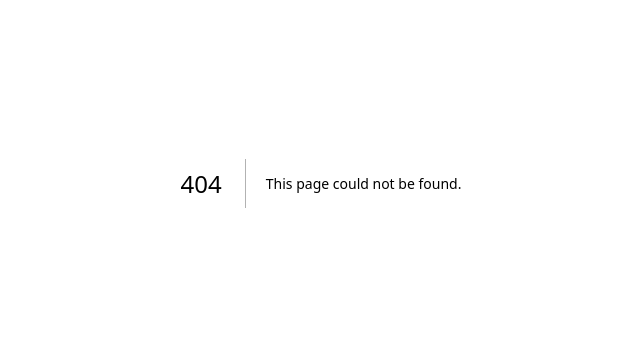
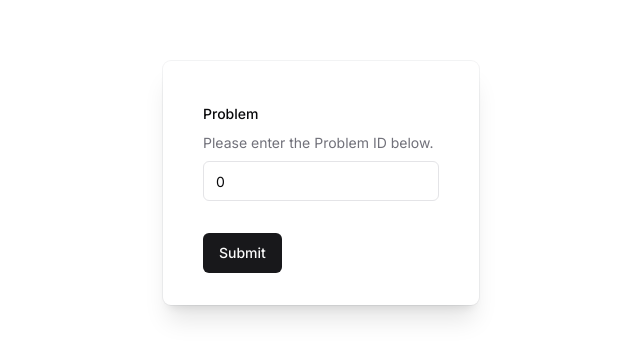
Before and after one commit to AdityaGudadhe/leetcodeboard, a Next.js app: page /problems in a window 1280 px wide. Before the commit this address had no page. Shown: the part 217-576 px from the top of the page, without its empty margins (319-959 px from the left). Built offline with nearby package versions, Linux system fonts and the light colour scheme.

Commit message:
form and redirect to specific id

```diff
--- a/app/page.tsx
+++ b/app/page.tsx
@@ -10,7 +10,7 @@ export default function Home() {
         <div className="flex justify-around">
           <Button className="p-2 rounded-md">Hello</Button>
           <div className="p-2" />
-          <ModeToggle />
+          <ModeToggle/>
         </div>
       </div>
     </div>
--- /dev/null
+++ b/app/problems/[id]/page.tsx
@@ -0,0 +1,5 @@
+export default function Id(){
+  return <div>
+    hello world!
+  </div>
+}
--- /dev/null
+++ b/app/problems/page.tsx
@@ -0,0 +1,9 @@
+import { ProfileForm } from "@/components/custom/lc-form"
+
+export default function ProblemForm(){
+  return <div className="relative flex min-h-screen flex-col justify-center overflow-hidden py-6 sm:py-12">
+    <div className="relative dark:border-amber-50 dark:border px-6 pt-10 pb-8 shadow-xl ring-1 ring-gray-900/5 sm:mx-auto sm:max-w-lg sm:rounded-lg sm:px-10">
+      <ProfileForm />
+    </div>
+  </div>
+}
--- /dev/null
+++ b/components/custom/lc-form.tsx
@@ -0,0 +1,64 @@
+"use client"
+
+import { zodResolver } from "@hookform/resolvers/zod"
+import { useForm } from "react-hook-form"
+import { z } from "zod"
+import { Button } from "@/components/ui/button"
+import {
+  Form,
+  FormControl,
+  FormDescription,
+  FormField,
+  FormItem,
+  FormLabel,
+  FormMessage,
+} from "@/components/ui/form"
+import { Input } from "@/components/ui/input"
+import { useRouter } from "next/navigation"
+
+const formSchema = z.object({
+  problemId: z.number({
+    required_error: "ProblemId is required",
+    invalid_type_error: "problem ID is not valid"
+  })
+})
+
+export type problemSchemaType = z.infer<typeof formSchema>;
+
+export function ProfileForm(){
+  const router = useRouter();
+  const form = useForm<problemSchemaType>({
+    resolver: zodResolver(formSchema),
+    defaultValues:{
+      problemId: 0,
+    }
+  })
+
+  function onSubmit(values:problemSchemaType){
+    router.push(`/problems/${values.problemId}`);
+  }
+
+  return (
+    <Form {...form}>
+      <form onSubmit={form.handleSubmit(onSubmit)} className="space-y-8">
+        <FormField
+          control={form.control}
+          name="problemId"
+          render={({ field }) => (
+            <FormItem>
+              <FormLabel>Problem</FormLabel>
+              <FormDescription>
+                Please enter the Problem ID below.
+              </FormDescription>
+              <FormControl>
+                <Input placeholder="Problem ID" {...field} />
+              </FormControl>
+              <FormMessage />
+            </FormItem>
+          )}
+        />
+        <Button type="submit" >Submit</Button>
+      </form>
+    </Form>
+  )
+}
--- /dev/null
+++ b/components/ui/form.tsx
@@ -0,0 +1,176 @@
+import * as React from "react"
+import * as LabelPrimitive from "@radix-ui/react-label"
+import { Slot } from "@radix-ui/react-slot"
+import {
+  Controller,
+  ControllerProps,
+  FieldPath,
+  FieldValues,
+  FormProvider,
+  useFormContext,
+} from "react-hook-form"
+
+import { cn } from "@/lib/utils"
+import { Label } from "@/components/ui/label"
+
+const Form = FormProvider
+
+type FormFieldContextValue<
+  TFieldValues extends FieldValues = FieldValues,
+  TName extends FieldPath<TFieldValues> = FieldPath<TFieldValues>
+> = {
+  name: TName
+}
+
+const FormFieldContext = React.createContext<FormFieldContextValue>(
+  {} as FormFieldContextValue
+)
+
+const FormField = <
+  TFieldValues extends FieldValues = FieldValues,
+  TName extends FieldPath<TFieldValues> = FieldPath<TFieldValues>
+>({
+  ...props
+}: ControllerProps<TFieldValues, TName>) => {
+  return (
+    <FormFieldContext.Provider value={{ name: props.name }}>
+      <Controller {...props} />
+    </FormFieldContext.Provider>
+  )
+}
+
+const useFormField = () => {
+  const fieldContext = React.useContext(FormFieldContext)
+  const itemContext = React.useContext(FormItemContext)
+  const { getFieldState, formState } = useFormContext()
+
+  const fieldState = getFieldState(fieldContext.name, formState)
+
+  if (!fieldContext) {
+    throw new Error("useFormField should be used within <FormField>")
+  }
+
+  const { id } = itemContext
+
+  return {
+    id,
+    name: fieldContext.name,
+    formItemId: `${id}-form-item`,
+    formDescriptionId: `${id}-form-item-description`,
+    formMessageId: `${id}-form-item-message`,
+    ...fieldState,
+  }
+}
+
+type FormItemContextValue = {
+  id: string
+}
+
+const FormItemContext = React.createContext<FormItemContextValue>(
+  {} as FormItemContextValue
+)
+
+const FormItem = React.forwardRef<
+  HTMLDivElement,
+  React.HTMLAttributes<HTMLDivElement>
+>(({ className, ...props }, ref) => {
+  const id = React.useId()
+
+  return (
+    <FormItemContext.Provider value={{ id }}>
+      <div ref={ref} className={cn("space-y-2", className)} {...props} />
+    </FormItemContext.Provider>
+  )
+})
+FormItem.displayName = "FormItem"
+
+const FormLabel = React.forwardRef<
+  React.ElementRef<typeof LabelPrimitive.Root>,
+  React.ComponentPropsWithoutRef<typeof LabelPrimitive.Root>
+>(({ className, ...props }, ref) => {
+  const { error, formItemId } = useFormField()
+
+  return (
+    <Label
+      ref={ref}
+      className={cn(error && "text-destructive", className)}
+      htmlFor={formItemId}
+      {...props}
+    />
+  )
+})
+FormLabel.displayName = "FormLabel"
+
+const FormControl = React.forwardRef<
+  React.ElementRef<typeof Slot>,
+  React.ComponentPropsWithoutRef<typeof Slot>
+>(({ ...props }, ref) => {
+  const { error, formItemId, formDescriptionId, formMessageId } = useFormField()
+
+  return (
+    <Slot
+      ref={ref}
+      id={formItemId}
+      aria-describedby={
+        !error
+          ? `${formDescriptionId}`
+          : `${formDescriptionId} ${formMessageId}`
+      }
+      aria-invalid={!!error}
+      {...props}
+    />
+  )
+})
+FormControl.displayName = "FormControl"
+
+const FormDescription = React.forwardRef<
+  HTMLParagraphElement,
+  React.HTMLAttributes<HTMLParagraphElement>
+>(({ className, ...props }, ref) => {
+  const { formDescriptionId } = useFormField()
+
+  return (
+    <p
+      ref={ref}
+      id={formDescriptionId}
+      className={cn("text-sm text-muted-foreground", className)}
+      {...props}
+    />
+  )
+})
+FormDescription.displayName = "FormDescription"
+
+const FormMessage = React.forwardRef<
+  HTMLParagraphElement,
+  React.HTMLAttributes<HTMLParagraphElement>
+>(({ className, children, ...props }, ref) => {
+  const { error, formMessageId } = useFormField()
+  const body = error ? String(error?.message) : children
+
+  if (!body) {
+    return null
+  }
+
+  return (
+    <p
+      ref={ref}
+      id={formMessageId}
+      className={cn("text-sm font-medium text-destructive", className)}
+      {...props}
+    >
+      {body}
+    </p>
+  )
+})
+FormMessage.displayName = "FormMessage"
+
+export {
+  useFormField,
+  Form,
+  FormItem,
+  FormLabel,
+  FormControl,
+  FormDescription,
+  FormMessage,
+  FormField,
+}
--- /dev/null
+++ b/components/ui/input.tsx
@@ -0,0 +1,25 @@
+import * as React from "react"
+
+import { cn } from "@/lib/utils"
+
+export interface InputProps
+  extends React.InputHTMLAttributes<HTMLInputElement> {}
+
+const Input = React.forwardRef<HTMLInputElement, InputProps>(
+  ({ className, type, ...props }, ref) => {
+    return (
+      <input
+        type={type}
+        className={cn(
+          "flex h-10 w-full rounded-md border border-input bg-background px-3 py-2 text-sm ring-offset-background file:border-0 file:bg-transparent file:text-sm file:font-medium placeholder:text-muted-foreground focus-visible:outline-none focus-visible:ring-2 focus-visible:ring-ring focus-visible:ring-offset-2 disabled:cursor-not-allowed disabled:opacity-50",
+          className
+        )}
+        ref={ref}
+        {...props}
+      />
+    )
+  }
+)
+Input.displayName = "Input"
+
+export { Input }
--- /dev/null
+++ b/components/ui/label.tsx
@@ -0,0 +1,26 @@
+"use client"
+
+import * as React from "react"
+import * as LabelPrimitive from "@radix-ui/react-label"
+import { cva, type VariantProps } from "class-variance-authority"
+
+import { cn } from "@/lib/utils"
+
+const labelVariants = cva(
+  "text-sm font-medium leading-none peer-disabled:cursor-not-allowed peer-disabled:opacity-70"
+)
+
+const Label = React.forwardRef<
+  React.ElementRef<typeof LabelPrimitive.Root>,
+  React.ComponentPropsWithoutRef<typeof LabelPrimitive.Root> &
+    VariantProps<typeof labelVariants>
+>(({ className, ...props }, ref) => (
+  <LabelPrimitive.Root
+    ref={ref}
+    className={cn(labelVariants(), className)}
+    {...props}
+  />
+))
+Label.displayName = LabelPrimitive.Root.displayName
+
+export { Label }
--- a/package.json
+++ b/package.json
@@ -11,8 +11,10 @@
     "format:fix": "prettier --write --ignore-path .gitignore ."
   },
   "dependencies": {
+    "@hookform/resolvers": "^3.6.0",
     "@radix-ui/react-dropdown-menu": "^2.1.1",
     "@radix-ui/react-icons": "^1.3.0",
+    "@radix-ui/react-label": "^2.1.0",
     "@radix-ui/react-slot": "^1.1.0",
     "class-variance-authority": "^0.7.0",
     "clsx": "^2.1.1",
@@ -21,8 +23,10 @@
     "next-themes": "^0.3.0",
     "react": "^18",
     "react-dom": "^18",
+    "react-hook-form": "^7.52.0",
     "tailwind-merge": "^2.3.0",
-    "tailwindcss-animate": "^1.0.7"
+    "tailwindcss-animate": "^1.0.7",
+    "zod": "^3.23.8"
   },
   "devDependencies": {
     "@types/node": "^20",
```
Also changed, not shown: 1 other file (tests, documents, lock files or other folders).
